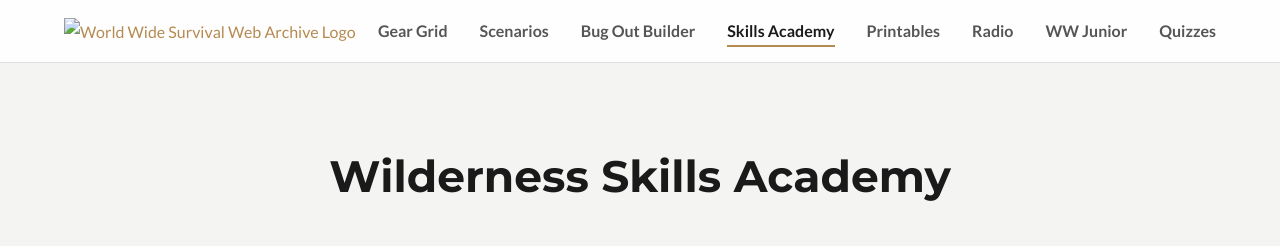
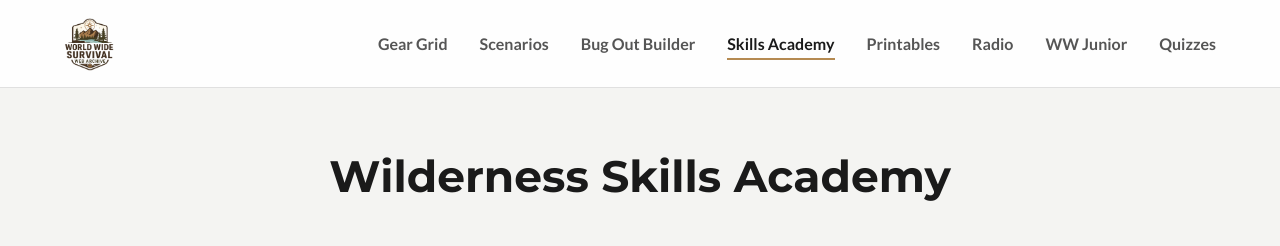
Before and after one commit to nelsonbilly/wwswa-site, a website: page skills.html in a window 1280 px wide. Shown: the top 246 px of the page. Drawn offline with Linux system fonts and the light colour scheme.

Commit message:
Update skills.html

```diff
--- a/skills.html
+++ b/skills.html
@@ -583,7 +583,7 @@ body.kids-page h2.section-title {
 <body>
     <header class="main-header">
         <div class="container">
-            <a href="index.html" class="logo"><img src="assets/logo1.jpg" alt="World Wide Survival Web Archive Logo"></a>
+            <a href="index.html" class="logo"><img src="assets/logo2.png" alt="World Wide Survival Web Archive Logo"></a>
             <nav class="main-nav">
                 <ul>
                     <li><a href="gear.html">Gear Grid</a></li>
```
